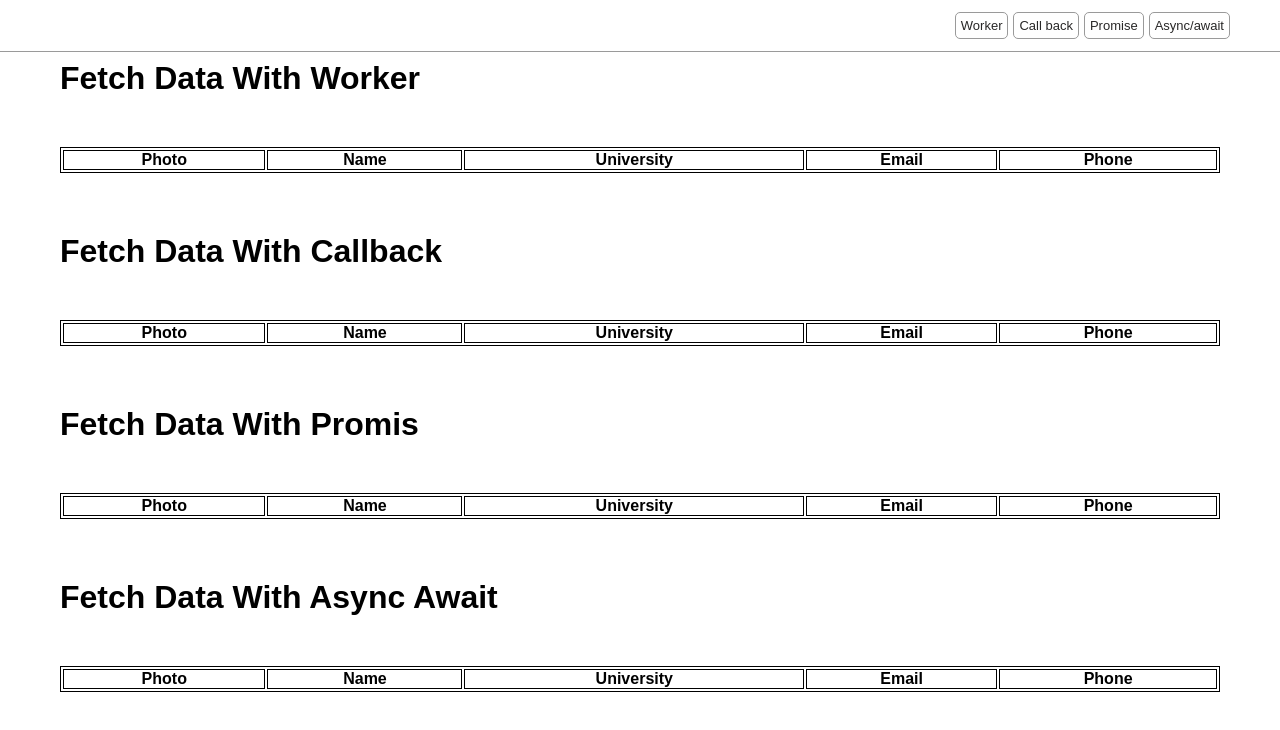
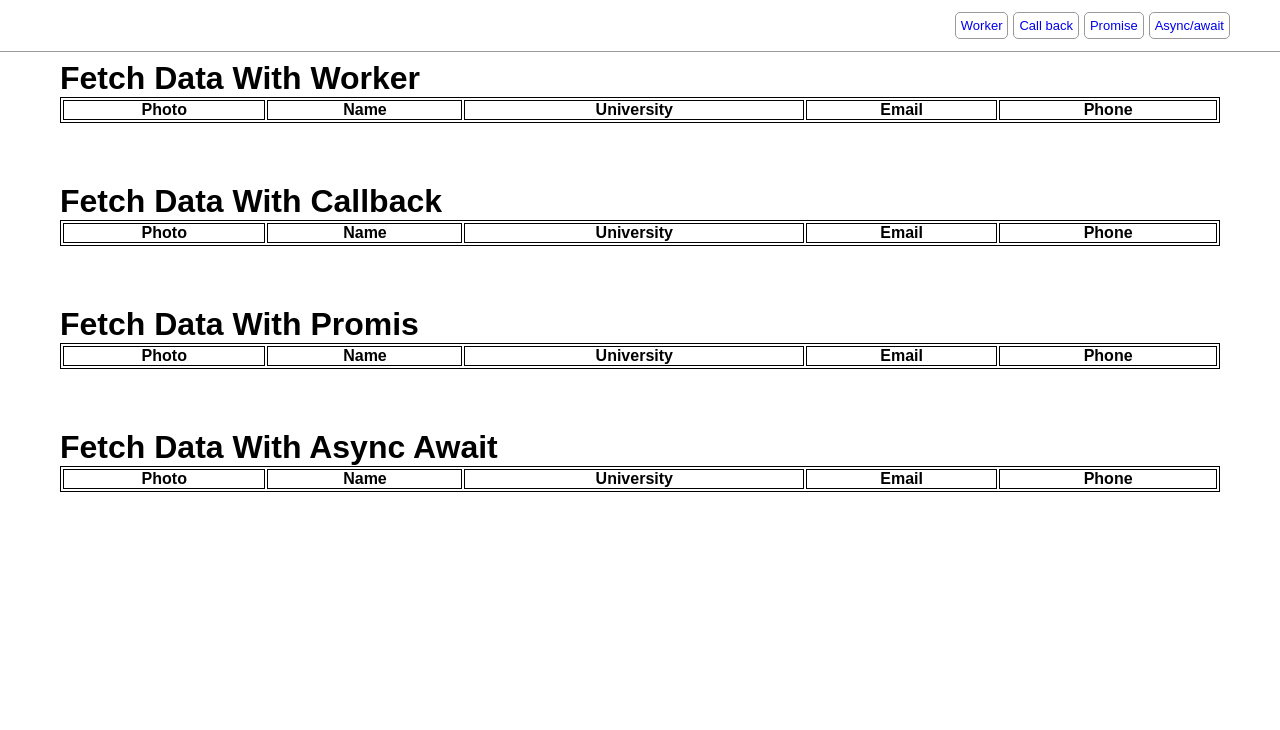
Before and after one commit to bishworup11/assignment4, a plain HTML site: page index.html in a window 1280 px wide. Drawn offline with Linux system fonts and the light colour scheme; no server answers.

Commit message:
almost done

```diff
--- a/index.html
+++ b/index.html
@@ -6,37 +6,21 @@
     <link rel="stylesheet" href="style.css"/>
     <title>Users</title>
 
-    <style>
-        table, td, th {
-            margin-top: 50px;
-          border: 1px solid black;
-        }
-
-        /* table {
-          border-collapse: collapse;
-          width: 100%; width: 100%
-        }
-         */
-        td {
-          text-align: center;
-        }
-        </style>
-
 </head>
 <body>
 
     <nav id="navbar-large">
         <div><img width="30%"  src="./images/paws.png" alt=""/></div>
         <div id="navbar-large-item">
-            <div >Worker</div>
-            <div >Call back</div>
-            <div >Promise</div>
-            <div >Async/await</div>
+            <div  > <a style="text-decoration: none" href="#worker1" > Worker</a></div>
+            <div  > <a style="text-decoration: none" href="#Callback1" > Call back</a></div>
+            <div  > <a style="text-decoration: none" href="#Promis1" > Promise</a></div>
+            <div  > <a style="text-decoration: none" href="#async1" >Async/await</a></div>
         </div>
     </nav>
 
 
-    <div style="padding-top: 60px; padding-left: 60px; padding-right: 60px;">
+    <div style="padding-top: 60px; padding-left: 60px; padding-right: 60px;" id="worker1">
         <h1> Fetch Data With Worker</h1>
     <table  style="border: 1px solid black;  width: 100% ;" id="user-card1">
         <tr  style="border: 2px solid black; ">
@@ -50,7 +34,7 @@
     </div>
 
 
-    <div style="padding-top: 60px; padding-left: 60px; padding-right: 60px;">
+    <div style="padding-top: 60px; padding-left: 60px; padding-right: 60px;" id="Callback1">
         <h1> Fetch Data With Callback</h1>
     <table  style="border: 1px solid black;  width: 100% ;" id="user-card2">
         <tr  style="border: 2px solid black; ">
@@ -64,7 +48,7 @@
     </div>
 
 
-    <div style="padding-top: 60px; padding-left: 60px; padding-right: 60px;">
+    <div style="padding-top: 60px; padding-left: 60px; padding-right: 60px; " id="Promis1">
         <h1> Fetch Data With Promis</h1>
     <table  style="border: 1px solid black;  width: 100% ;" id="user-card3">
         <tr  style="border: 2px solid black; ">
@@ -77,7 +61,7 @@
         </table>
     </div>
 
-    <div style="padding-top: 60px; padding-left: 60px; padding-right: 60px;">
+    <div style="padding-top: 60px; padding-left: 60px; padding-right: 60px;" id='async1'>
         <h1> Fetch Data With Async Await</h1>
     <table  style="border: 1px solid black;  width: 100% ;" id="user-card4">
         <tr  style="border: 2px solid black; ">
```
